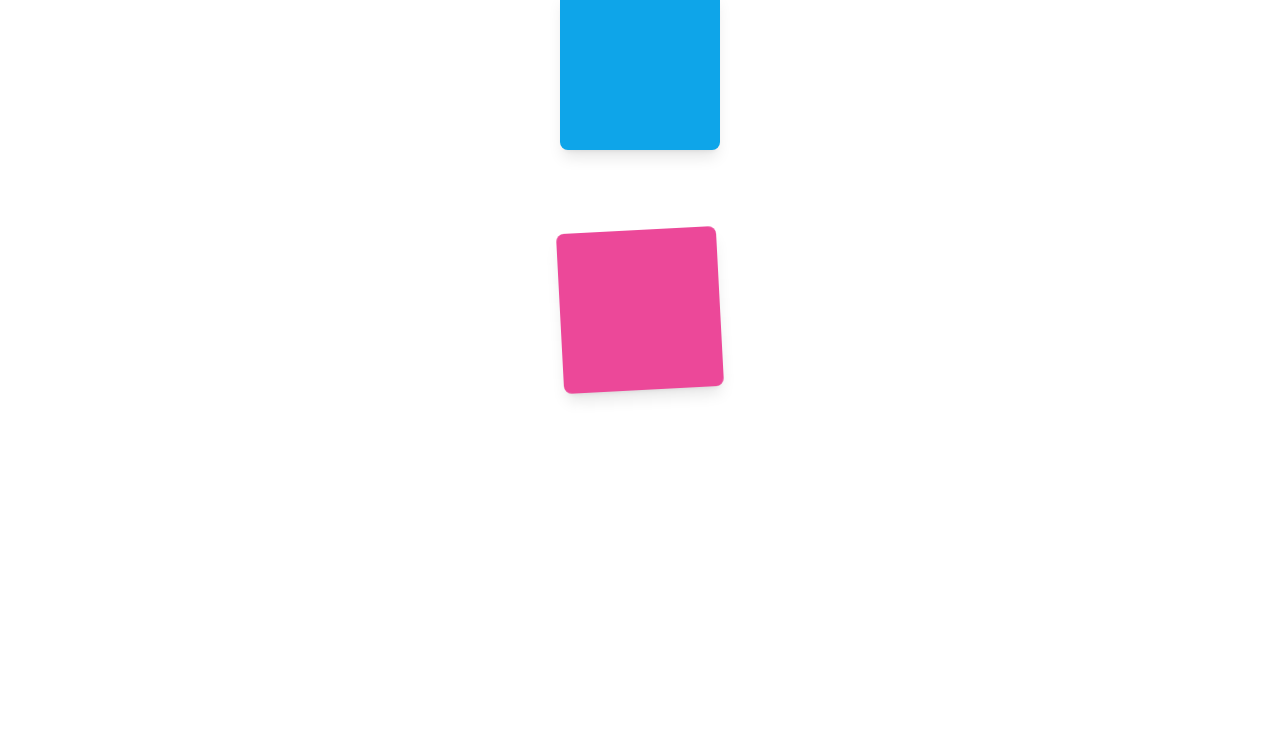
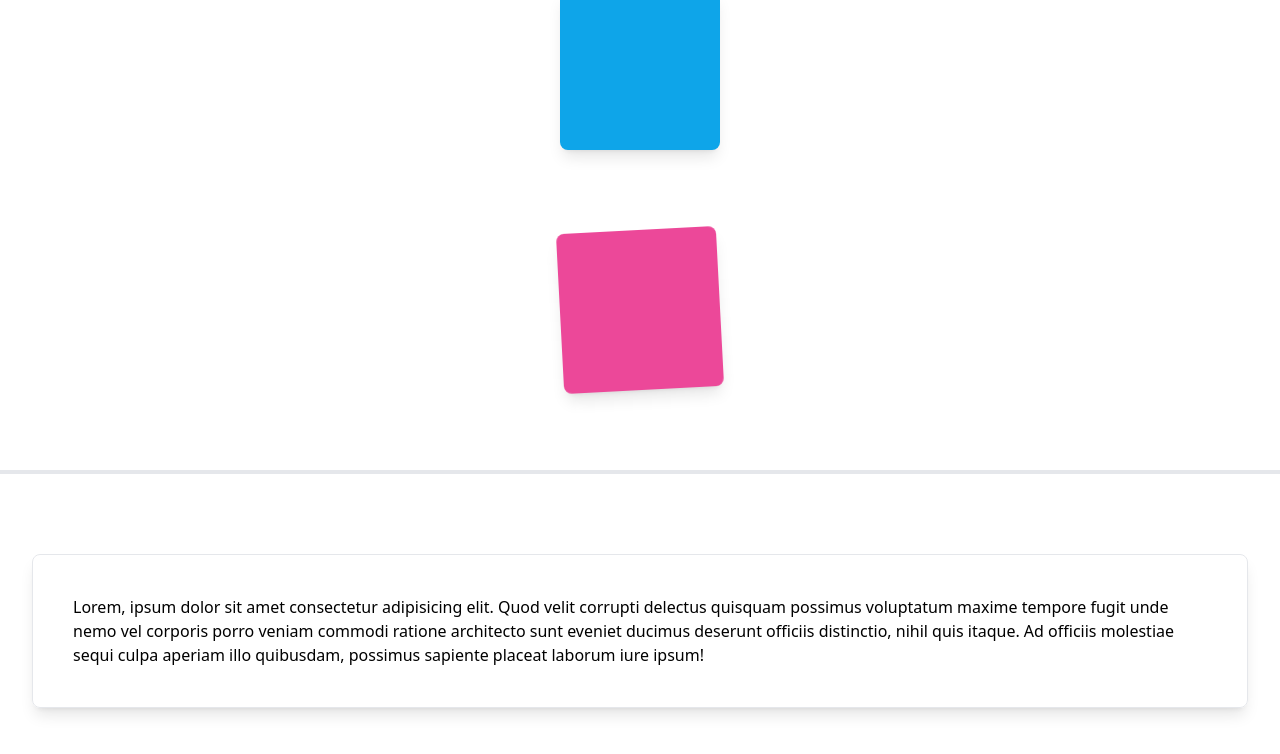
Before and after one commit to alutfi05/belajar-tailwindcss, a plain HTML site: page index.html in a window 1280 px wide. Shown: the part 3076-3830 px from the top of the page. Drawn offline with nearby package versions, Linux system fonts and the light colour scheme.

Commit message:
learning container utility in tailwind css

```diff
--- a/index.html
+++ b/index.html
@@ -233,6 +233,22 @@
             class="w-40 h-40 mt-20 bg-pink-500 mx-auto rounded-lg shadow-lg transition animate-goyang"
         ></div>
 
+        <hr class="my-20 border-t-4" />
+
+        <div class="container px-8 mx-auto">
+            <div class="border rounded-lg shadow-lg p-10">
+                <p>
+                    Lorem, ipsum dolor sit amet consectetur adipisicing elit.
+                    Quod velit corrupti delectus quisquam possimus voluptatum
+                    maxime tempore fugit unde nemo vel corporis porro veniam
+                    commodi ratione architecto sunt eveniet ducimus deserunt
+                    officiis distinctio, nihil quis itaque. Ad officiis
+                    molestiae sequi culpa aperiam illo quibusdam, possimus
+                    sapiente placeat laborum iure ipsum!
+                </p>
+            </div>
+        </div>
+
         <div class="mb-96"></div>
 
         <script>
```
